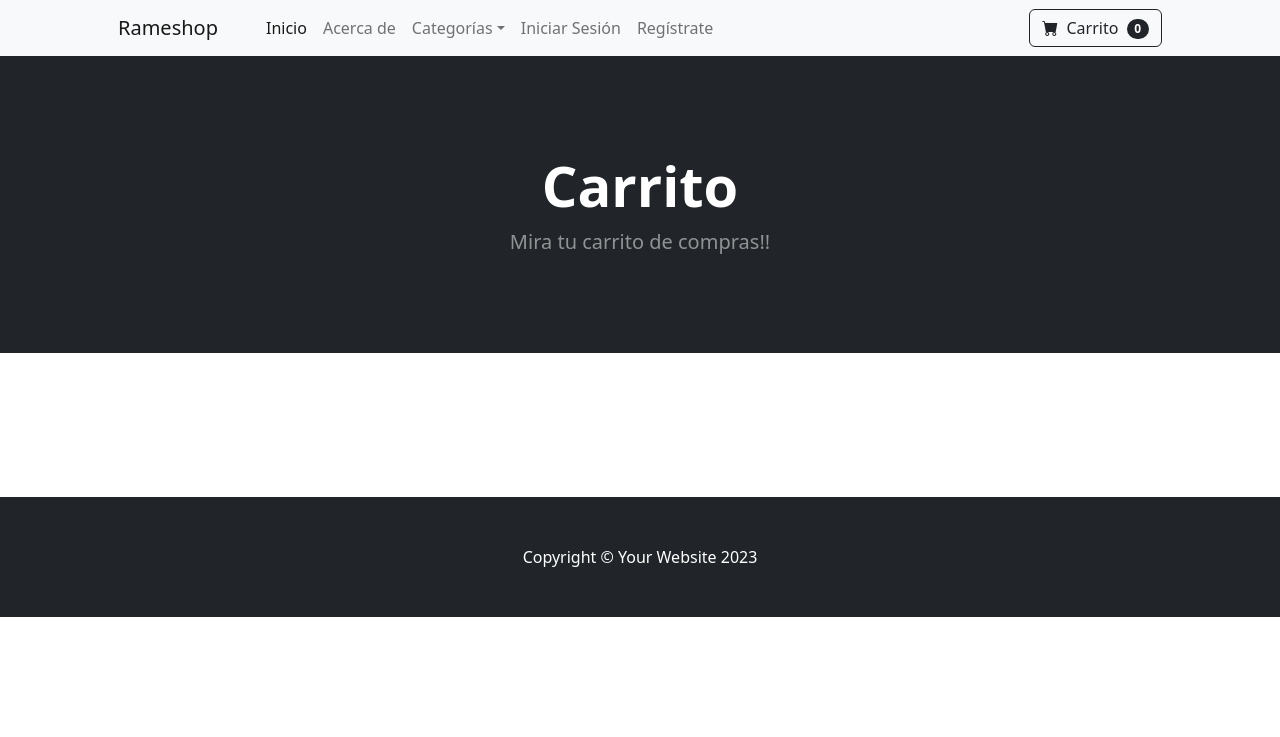
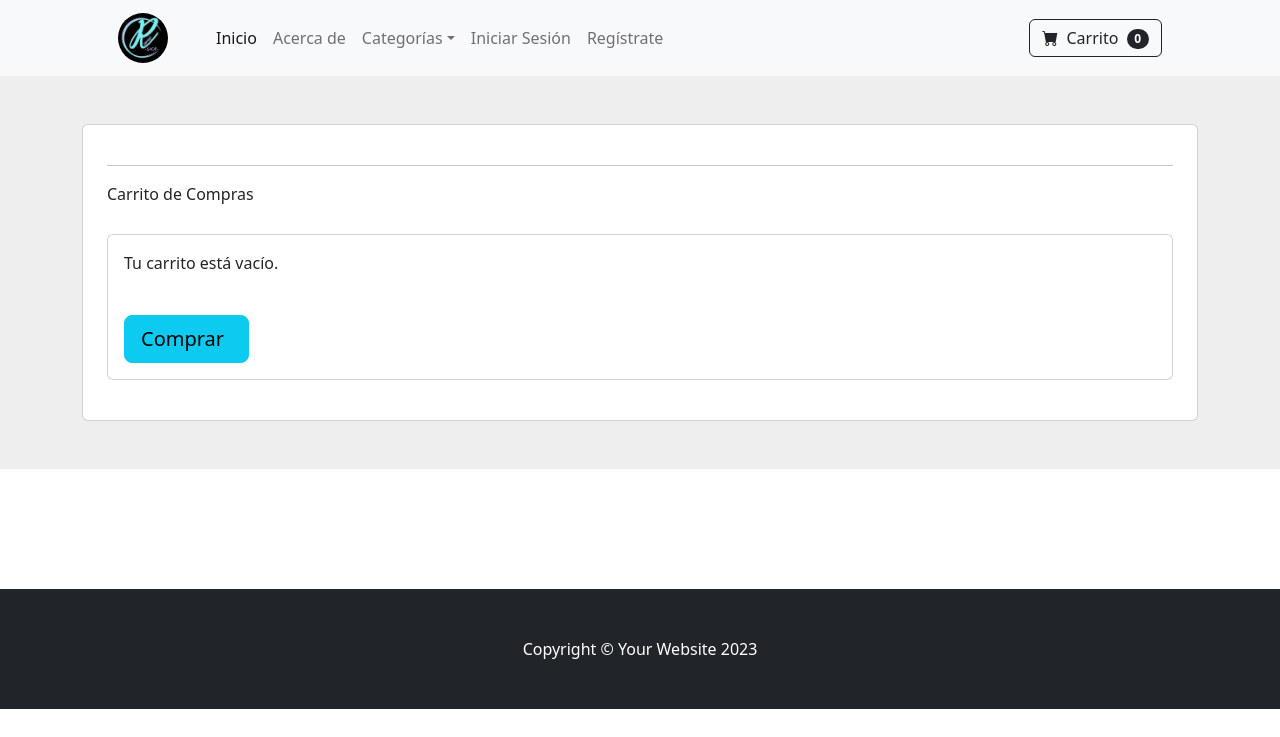
Before and after one commit to barrantes4539/Ecom, a Django app: page /cart/ in a window 1280 px wide. Shown: the top 737 px of the page. Run offline with Django 5.2, Linux system fonts and the light colour scheme; data comes from the database, SQL or seed files in the repository; both versions use the stored data as it was after the commit; some libraries are stand-ins or nearby versions.

Commit message:
Updates en el carrito de compras y cambios en el diseño de este

```diff
--- a/cart/templates/cart_summary.html
+++ b/cart/templates/cart_summary.html
@@ -1,6 +1,7 @@
 {% extends 'base.html' %}
+{% load static %}
 {% block content %}
-        <!-- Header-->
+        {% comment %} <!-- Header-->
         <header class="bg-dark py-5">
             <div class="container px-4 px-lg-5 my-5">
                 <div class="text-center text-white">
@@ -8,85 +9,150 @@
                     <p class="lead fw-normal text-white-50 mb-0">Mira tu carrito de compras!!</p>
                 </div>
             </div>
-        </header>
-        <!-- Section-->
-        <section class="py-5">
-            <div class="container px-4 px-lg-5 mt-5">
-                <div class="row gx-4 gx-lg-5 row-cols-2 row-cols-md-3 row-cols-xl-4 justify-content-center">
-                    {% for product in products %}
+        </header> {% endcomment %}
+        <section class="h-100 h-custom" style="background-color: #eee;">
+            <div class="container py-5 h-100">
+              <div class="row d-flex justify-content-center align-items-center h-100">
+                <div class="col">
+                  <div class="card">
+                    <div class="card-body p-4">
 
-                        {% if product.is_sale %}
-                            <div class="col mb-5">
-                                <div class="card h-100">
-                                    <!-- Sale badge-->
-                                <div class="badge bg-dark text-white position-absolute" style="top: 0.5rem; right: 0.5rem">Vendido</div>
-                                    <!-- Product image-->
-                                    <img class="card-img-top" style="height: 150px; width: 100%;" src="{{product.image.url}}" alt="..." />
-                                    <!-- Product details-->
-                                    <div class="card-body p-4">
-                                        <div class="text-center">
-                                            <!-- Product name-->
-                                            <h5 class="fw-bolder">{{ product.name }}</h5>
-                                            <!-- Product price-->
-                                            {{ product.price }}
-                                            <br/>
-                                            {{ product.description }}
+                      <div class="row">
+
+                        <div class="col-lg-7" style="width: 100%;">
+                          {% comment %} <h5 class="mb-3"><a href="{% url 'store.home' %}" class="text-body"><i
+                                class="fas fa-long-arrow-alt-left me-2"></i>Continuar Comprando</a></h5> {% endcomment %}
+                          <hr>
+
+                          <div class="d-flex justify-content-between align-items-center mb-4">
+                            <div>
+                              <p class="mb-1">Carrito de Compras</p>
+                              {% comment %} <p class="mb-0">Tienes {{ cart|length }} en tu carrito</p> {% endcomment %}
+                            </div>
+                          </div>
+
+                          <div class="card mb-3">
+                            <div class="card-body">
+                                {% if cart_products|length > 0 %}
+                                    {% for product in cart_products %}
+                                        <div class="d-flex justify-content-between">
+                                            <div class="d-flex flex-row align-items-center">
+                                                <div>
+                                                <img
+                                                    src="{{product.image.url}}"
+                                                    class="img-fluid rounded-3" alt="Shopping item" style="width: 65px;">
+                                                </div>
+                                                <div class="ms-3" style="margin-right: 5px;">
+                                                    <h6>{{product.name}}</h6>
+                                                </div>
+                                            </div>
+                                            <div class="d-flex flex-row align-items-center">
+                                                <div style="width: 60px; margin-right: 15px;">
+                                                    <select class="form-select-sm" id="qty-cart">
+                                                        <option selected>0</option>
+                                                        <option value="1">1</option>
+                                                        <option value="2">2</option>
+                                                        <option value="3">3</option>
+                                                    </select>
+                                                </div>
+                                                <div style="width: 80px;">
+                                                <h6 class="mb-0">{{product.price}}</h6>
+                                                </div>
+                                                <a href="#!" style="color: #cecece;"><i class="fas fa-trash-alt"></i></a>
+                                            </div>
+                                        </div>
+                                    {% endfor %}
+                                {% else %}
+                                    <p>Tu carrito está vacío.</p>
+                                {% endif %}
+                                <button type="button" data-mdb-button-init data-mdb-ripple-init class="btn btn-info btn-block btn-lg mt-4">
+                                    <div class="d-flex justify-content-between align-items-center">
+                                        <span>Comprar<i class="fas fa-long-arrow-alt-right ms-2 align-items-center"></i></span>
+                                    </div>
+                                </button>
 
                             </div>
                           </div>
-                                    <!-- Product actions-->
-                                    <div class="card-footer p-4 pt-0 border-top-0 bg-transparent">
-                                        <div class="text-center"><a class="btn btn-outline-dark mt-auto" href="{% url 'product' product.id %}">View Product</a></div>
+
+                        </div>
+                        {% comment %} <div class="col-lg-5">
+
+                          <div class="card bg-primary text-white rounded-3">
+                            <div class="card-body">
+                              <div class="d-flex justify-content-between align-items-center mb-4">
+                                <h5 class="mb-0">Detalles de Compra</h5>
+                                <img width="48" height="48" src="{% static 'img/icons/icon-payment.png' %}" alt="online-payment-"
+                                  class="img-fluid rounded-3" style="width: 45px;">
+                              </div>
+
+
+
+
+                              <form class="mt-4">
+                                <div data-mdb-input-init class="form-outline form-white mb-4">
+                                  <input type="text" id="typeName" class="form-control form-control-lg" siez="17"
+                                    placeholder="Nombre de Tarjeta" />
+                                </div>
+
+                                <div data-mdb-input-init class="form-outline form-white mb-4">
+                                  <input type="text" id="typeText" class="form-control form-control-lg" siez="17"
+                                    placeholder="1234 5678 9012 3457" minlength="19" maxlength="19" />
+                                </div>
+
+                                <div class="row mb-4">
+                                  <div class="col-md-6">
+                                    <div data-mdb-input-init class="form-outline form-white">
+                                      <input type="text" id="typeExp" class="form-control form-control-lg"
+                                        placeholder="MM/YYYY" size="7" id="exp" minlength="7" maxlength="7" />
+                                      <label class="form-label" for="typeExp">Expiration</label>
+                                    </div>
+                                  </div>
+                                  <div class="col-md-6">
+                                    <div data-mdb-input-init class="form-outline form-white">
+                                      <input type="password" id="typeText" class="form-control form-control-lg"
+                                        placeholder="&#9679;&#9679;&#9679;" size="1" minlength="3" maxlength="3" />
+                                      <label class="form-label" for="typeText">Cvv</label>
                                     </div>
                                   </div>
                                 </div>
-                        {% else %}
-                            <div class="col mb-5">
-                                <div class="card h-100">
-                                    <!-- Product image-->
-                                    <img class="card-img-top" style="height: 150px; width: 100%;" src="{{product.image.url}}" alt="..." />
-                                    <!-- Product details-->
-                                    <div class="card-body p-4">
-                                        <div class="text-center">
-                                            <!-- Product name-->
-                                            <h5 class="fw-bolder">{{ product.name }}</h5>
-                                            <!-- Product price-->
-                                            <strike>{{ product.price }}</strike>
-                                            &nbsp;
-                                            ${{ product.sale_price }}
-                                            <br/>
-                                            {{ product.description }}
+
+                              </form>
+
+                              <hr class="my-4">
+
+                              <div class="d-flex justify-content-between">
+                                <p class="mb-2">Subtotal</p>
+                                <p class="mb-2">$4798.00</p>
+                              </div>
+
+                              <div class="d-flex justify-content-between">
+                                <p class="mb-2">Envío</p>
+                                <p class="mb-2">$20.00</p>
+                              </div>
+
+                              <div class="d-flex justify-content-between mb-4">
+                                <p class="mb-2">Total</p>
+                                <p class="mb-2">$4818.00</p>
+                              </div>
+
+                              <button type="button" data-mdb-button-init data-mdb-ripple-init class="btn btn-info btn-block btn-lg">
+                                <div class="d-flex justify-content-between align-items-center">
+                                    <span>Checkout <i class="fas fa-long-arrow-alt-right ms-2"></i></span>
+                                </div>
+                              </button>
+
                             </div>
                           </div>
-                                    <!-- Product actions-->
-                                    <div class="card-footer p-4 pt-0 border-top-0 bg-transparent">
-                                        <div class="text-center"><a class="btn btn-outline-dark mt-auto" href="{% url 'product' product.id %}">View Product</a></div>
+
+                        </div> {% endcomment %}
+
+                      </div>
+
                     </div>
                   </div>
                 </div>
-                        {% endif %}
-                    {% endfor %}
-                    {% comment %} {% for products in products %} {% endcomment %}
-                    {% comment %} <div class="col mb-5">
-                        <div class="card h-100">
-                            <!-- Product image-->
-                            <img class="card-img-top" src="https://dummyimage.com/450x300/dee2e6/6c757d.jpg" alt="..." />
-                            <!-- Product details-->
-                            <div class="card-body p-4">
-                                <div class="text-center">
-                                    <!-- Product name-->
-                                    <h5 class="fw-bolder">Fancy Product</h5>
-                                    <!-- Product price-->
-                                    $40.00 - $80.00
-                                </div>
-                            </div>
-                            <!-- Product actions-->
-                            <div class="card-footer p-4 pt-0 border-top-0 bg-transparent">
-                                <div class="text-center"><a class="btn btn-outline-dark mt-auto" href="#">View options</a></div>
-                            </div>
-                        </div>
-                    </div> {% endcomment %}
               </div>
             </div>
           </section>
+    <br/> <br/> <br/> <br/> <br/>
 {% endblock %}
--- a/cart/views.py
+++ b/cart/views.py
@@ -5,7 +5,10 @@ from django.http import JsonResponse
 
 #Cart
 def cart_summary(request):
-    return render(request, "cart_summary.html", {})
+    # Get the cart
+    cart = Cart(request)
+    cart_products = cart.get_products
+    return render(request, "cart_summary.html", {"cart_products":cart_products})
 
 def cart_add(request):
     # Get the cart
@@ -21,8 +24,12 @@ def cart_add(request):
         # Save to session
         cart.add(product=product)
 
+        #Get cart quantity
+        cart_quantity = cart.__len__()
+
         # Return response
-        response = JsonResponse({'Product Name: ': product.name})
+        # response = JsonResponse({'Product Name: ': product.name})
+        response = JsonResponse({'qty: ': cart_quantity})
         return response
 
 def cart_delete():
--- a/store/templates/navbar.html
+++ b/store/templates/navbar.html
@@ -1,9 +1,11 @@
-
+{% load static %}
 
 <!-- Navigation-->
 <nav class="navbar navbar-expand-lg navbar-light bg-light">
     <div class="container px-4 px-lg-5">
-        <a class="navbar-brand" href="{% url 'home' %}">Rameshop</a>
+        <a class="navbar-brand" href="{% url 'home' %}">
+            <img src="{% static 'img/icons/rameShopLogo.jpg' %}" alt="Logo de Rameshop" style="width: 50px; height: auto; border-radius: 50%;" class="img-fluid">
+        </a>
         <button class="navbar-toggler" type="button" data-bs-toggle="collapse" data-bs-target="#navbarSupportedContent" aria-controls="navbarSupportedContent" aria-expanded="false" aria-label="Toggle navigation"><span class="navbar-toggler-icon"></span></button>
         <div class="collapse navbar-collapse" id="navbarSupportedContent">
             <ul class="navbar-nav me-auto mb-2 mb-lg-0 ms-lg-4">
@@ -33,7 +35,7 @@
             <form class="d-flex">
                 <a class="btn btn-outline-dark" href="{% url 'cart_summary' %}"><i class="bi-cart-fill me-1"></i>
                     Carrito
-                    <span class="badge bg-dark text-white ms-1 rounded-pill">0</span>
+                    <span class="badge bg-dark text-white ms-1 rounded-pill" id="cart_quantity">{{ cart|length }}</span>
                 </a>
             </form>
         </div>
```
Also changed, not shown: cart/cart.py (+18 -0 lines), store/templates/product.html (+11 -4 lines), db.sqlite3, media/uploads/icons/icon-payment.png (added), static/img/icons/icon-payment.png (added), static/img/icons/rameShopLogo.jpg (added). Lines whose indentation alone changed are shown as unchanged.
